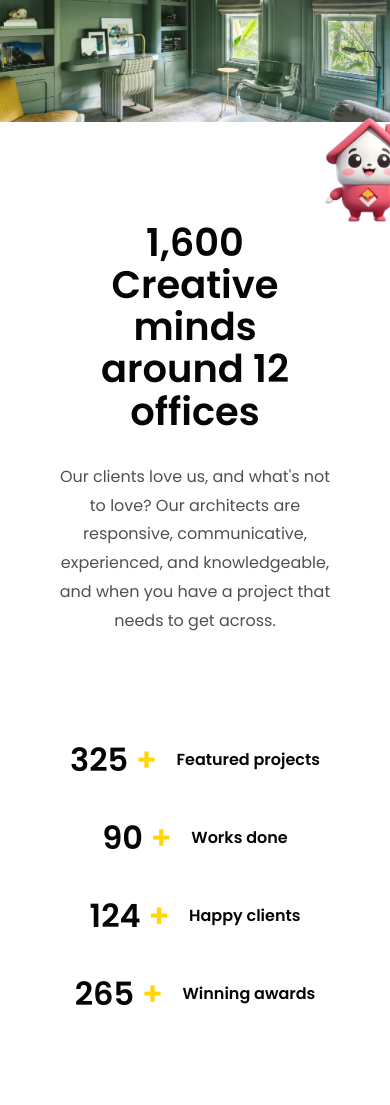
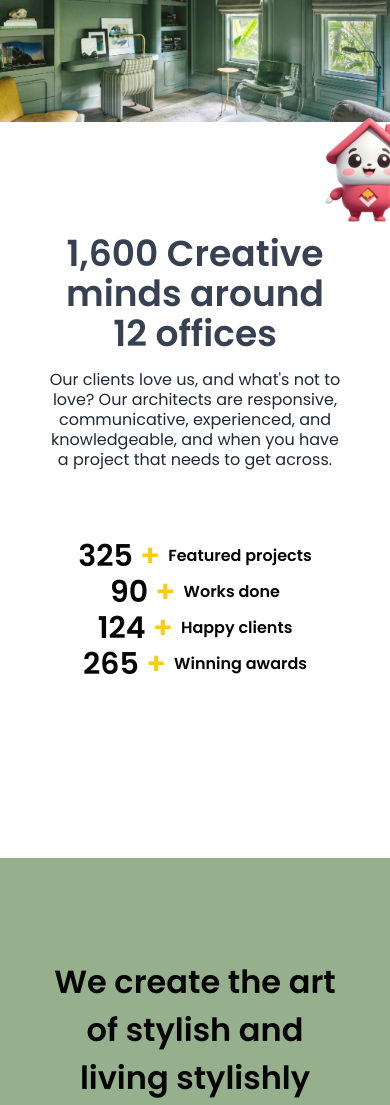
Before and after one commit to alya1007/web-lab-4, a plain HTML site: page index.html in a window 390 px wide. Shown: the part 620-1725 px from the top of the page. Drawn offline with nearby package versions, Linux system fonts and the light colour scheme.

Commit message:
Feat/tailwind statistics (#2)
* feat(tailwind-statistics): make the fonts responsive with tailwind

* feat(tailwind-statistics): make statistics items responsive

```diff
--- a/index.html
+++ b/index.html
@@ -96,43 +96,51 @@
 			</main>
 		</section>
 
-		<section id="statistics">
-			<div class="statistics__text">
-				<h3>1,600 Creative minds around 12 offices</h3>
-				<h5>
+		<section id="statistics" class="pt-28 md:pt-80 w-9/12 my-0 mx-auto">
+			<div class="flex gap-4 2xl:gap-12 flex-col md:flex-row">
+				<h3
+					class="flex-1 text-gray-700 text-4xl text-center md:text-left font-semibold 2xl:text-5xl"
+				>
+					1,600 Creative minds around 12 offices
+				</h3>
+				<h5
+					class="flex-1 text-gray-800 text-md text-center md:text-left leading-5 2xl:text-3xl"
+				>
 					Our clients love us, and what's not to love? Our architects are
 					responsive, communicative, experienced, and knowledgeable, and when
 					you have a project that needs to get across.
 				</h5>
 			</div>
-			<div class="statistics__container">
-				<div class="statistics__data">
-					<div class="statistics__data__number">
+			<div
+				class="flex justify-between py-12 px-0 mt-5 mb-12 flex-col md:flex-row items-center"
+			>
+				<div class="text-left flex items-center gap-2 md:block">
+					<div class="text-3xl md:text-6xl font-semibold min-[1997px]:text-9xl">
 						325
-						<span>+</span>
+						<span class="text-yellow-400">+</span>
 					</div>
-					<div class="statistics__data__label">Featured projects</div>
+					<div class="font-semibold 2xl:text-3xl">Featured projects</div>
 				</div>
-				<div class="statistics__data">
-					<div class="statistics__data__number">
+				<div class="text-left flex items-center gap-2 md:block">
+					<div class="text-3xl md:text-6xl font-semibold min-[1997px]:text-9xl">
 						90
-						<span>+</span>
+						<span class="text-yellow-400">+</span>
 					</div>
-					<div class="statistics__data__label">Works done</div>
+					<div class="font-semibold 2xl:text-3xl">Works done</div>
 				</div>
-				<div class="statistics__data">
-					<div class="statistics__data__number">
+				<div class="text-left flex items-center gap-2 md:block">
+					<div class="text-3xl md:text-6xl font-semibold min-[1997px]:text-9xl">
 						124
-						<span>+</span>
+						<span class="text-yellow-400">+</span>
 					</div>
-					<div class="statistics__data__label">Happy clients</div>
+					<div class="font-semibold 2xl:text-3xl">Happy clients</div>
 				</div>
-				<div class="statistics__data">
-					<div class="statistics__data__number">
+				<div class="text-left flex items-center gap-2 md:block">
+					<div class="text-3xl md:text-6xl font-semibold min-[1997px]:text-9xl">
 						265
-						<span>+</span>
+						<span class="text-yellow-400">+</span>
 					</div>
-					<div class="statistics__data__label">Winning awards</div>
+					<div class="font-semibold 2xl:text-3xl">Winning awards</div>
 				</div>
 			</div>
 		</section>
@@ -156,7 +164,7 @@
 					work. We are committed to the impeccable craftsmanship and luxury is
 					reflected in all we do. We offer span furniture.
 					<span class="walkthrough__description__more">
-						>From concept to execution, we ensure that your space exudes
+						From concept to execution, we ensure that your space exudes
 						sophistication and style. Additionally, we offer a wide range of
 						furniture options to suit your needs and elevate your interior to
 						new heights of elegance and functionality. Our team of experienced
--- a/style.css
+++ b/style.css
@@ -40,130 +40,23 @@ body {
 
 /* Landing Page */
 
+.button {
+	background-color: var(--bg-color);
+	color: var(--primary-color);
+	border: none;
+	padding: 1rem 1.5rem;
+	font-size: 0.8rem;
+	font-weight: 700;
+	cursor: pointer;
+	transition: 0.3s ease;
+}
+
+.button:hover {
+	background-color: var(--hover);
+}
+
 /* Statistics */
 
-#statistics {
-	padding-top: 300px;
-	width: 70%;
-	margin: 0 auto;
-}
-
-.statistics__text {
-	display: flex;
-	gap: 3%;
-}
-
-.statistics__text h3 {
-	flex: 1;
-	font-size: 2.7rem;
-	font-weight: 600;
-	line-height: 1.1;
-	text-align: left;
-}
-
-.statistics__text h5 {
-	flex: 1;
-	color: var(--font-color-light);
-	line-height: 1.8;
-	text-align: left;
-}
-
-.statistics__container {
-	display: flex;
-	justify-content: space-between;
-	padding: 50px 0;
-	margin-top: 20px;
-	margin-bottom: 50px;
-}
-
-@media screen and (min-width: 1920px) {
-	#statistics {
-		padding-top: 450px;
-	}
-	.statistics__container {
-		margin-bottom: 100px;
-	}
-}
-
-@media screen and (min-width: 1700px) {
-	#statistics {
-		padding-top: 450px;
-	}
-}
-
-@media screen and (max-width: 950px) {
-	#statistics {
-		padding-top: 220px;
-	}
-
-	.statistics__text h3 {
-		font-size: 2.4rem;
-	}
-
-	.statistics__container {
-		padding: 0;
-		margin-top: 100px;
-		gap: 2%;
-	}
-}
-
-.statistics__data {
-	text-align: left;
-}
-
-.statistics__data__number {
-	font-size: 4rem;
-	font-weight: 600;
-}
-
-.statistics__data__number span {
-	color: var(--secondary-color);
-}
-
-.statistics__data__label {
-	font-weight: 600;
-}
-
-@media screen and (max-width: 780px) {
-	.statistics__data__number {
-		font-size: 2rem;
-	}
-}
-
-@media screen and (max-width: 720px) {
-	#statistics {
-		padding-top: 150px;
-	}
-	.statistics__text {
-		gap: 10%;
-	}
-}
-@media screen and (max-width: 533px) {
-	.statistics__text {
-		flex-direction: column;
-		gap: 30px;
-	}
-	.statistics__text h3,
-	.statistics__text h5 {
-		text-align: center;
-	}
-	.statistics__container {
-		flex-direction: column;
-		gap: 30px;
-	}
-	.statistics__data {
-		display: flex;
-		align-items: center;
-		justify-content: center;
-		gap: 7%;
-	}
-}
-
-@media screen and (max-width: 400px) {
-	#statistics {
-		padding-top: 100px;
-	}
-}
 /* Walkthrough */
 
 #walkthrough {
```
